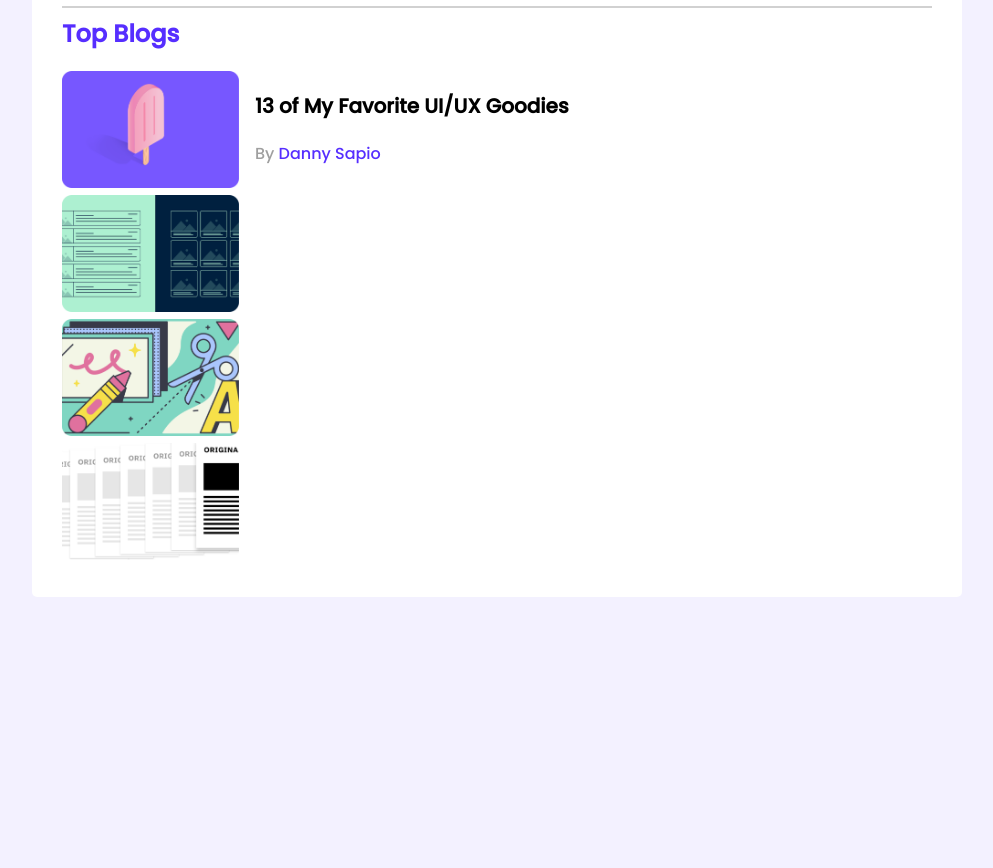
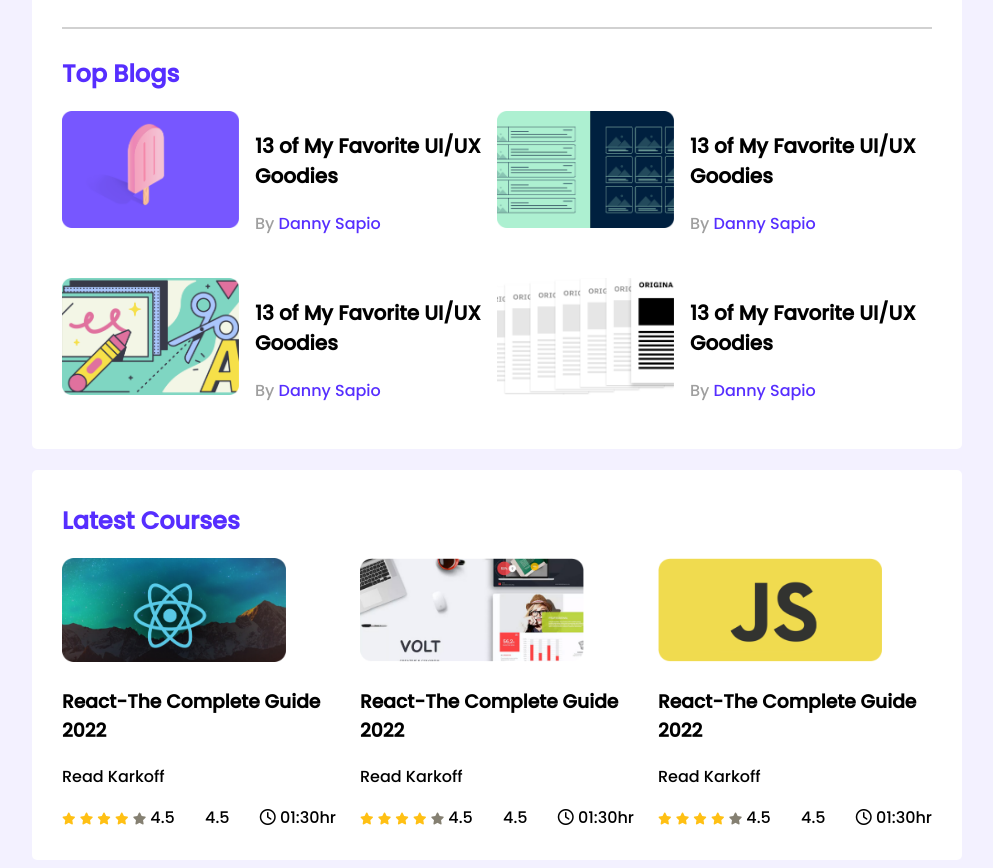
Before and after one commit to shanzida-rifa/leader-board-new, a plain HTML site: page index.html in a window 1280 px wide. Shown: the part 276-1144 px from the top of the page, without its empty margins (143-1136 px from the left). Before the commit the page ends 881 px from the top, so only its background shows below. Drawn offline with Linux system fonts and the light colour scheme.

Commit message:
courses added

```diff
--- a/CSS/style.css
+++ b/CSS/style.css
@@ -9,7 +9,8 @@ body {
 
 main {
     display: flex;
-    justify-content: center;
+    flex-direction: column;
+    align-items: center;
 }
 
 .container {
@@ -17,11 +18,12 @@ main {
     width: 870px;
     padding: 30px;
     border-radius: 5px;
+    margin-top: 21px;
 }
 
 hr {
     border: 1px solid #D1D1D1;
-
+    margin-bottom: 27px;
 }
 
 .section-title {
@@ -59,6 +61,12 @@ hr {
 }
 
 /* Top blogs style */
+.blogs {
+    display: grid;
+    grid-template-columns: repeat(2, 1fr);
+    grid-row-gap: 26px;
+}
+
 .blog {
     display: flex;
 }
@@ -86,3 +94,33 @@ hr {
     font-size: 16px;
     color: #562EFF;
 }
+
+/* courses styles */
+.courses {
+    display: grid;
+    grid-template-columns: repeat(3, 1fr);
+    grid-column-gap: 24px;
+}
+
+.course .course-banner img {
+    width: 224px;
+    height: 104px;
+}
+
+.course-info {
+    display: flex;
+    align-items: center;
+    justify-content: space-between;
+}
+
+.fa-star {
+    font-size: 12px;
+}
+
+.fa-star.filled {
+    color: #FFC014;
+}
+
+.fa-star.empty {
+    color: #858072;
+}
--- a/index.html
+++ b/index.html
@@ -6,6 +6,7 @@
     <meta http-equiv="X-UA-Compatible" content="IE=edge">
     <meta name="viewport" content="width=device-width, initial-scale=1.0">
     <title>Leader Board</title>
+    <script src="https://kit.fontawesome.com/0b29486e46.js" crossorigin="anonymous"></script>
     <link rel="stylesheet" href="CSS/style.css">
 </head>
 
@@ -62,28 +63,34 @@
                             <p class="blog-author">By <a href="">Danny Sapio</a></p>
                         </div>
                     </article>
-
-                </div>
-                <div class="blogs">
                     <article class="blog">
                         <div class="thumbnail">
                             <img src="images/blogs/blog-2.png" alt="">
                         </div>
+                        <div class="blog-info">
+                            <h3 class="blog-title">13 of My Favorite
+                                UI/UX Goodies</h3>
+                            <p class="blog-author">By <a href="">Danny Sapio</a></p>
+                        </div>
                     </article>
-
-                </div>
-                <div class="blogs">
                     <article class="blog">
                         <div class="thumbnail">
                             <img src="images/blogs/blog-3.png" alt="">
                         </div>
+                        <div class="blog-info">
+                            <h3 class="blog-title">13 of My Favorite
+                                UI/UX Goodies</h3>
+                            <p class="blog-author">By <a href="">Danny Sapio</a></p>
+                        </div>
                     </article>
-
-                </div>
-                <div class="blogs">
                     <article class="blog">
                         <div class="thumbnail">
                             <img src="images/blogs/blog-4.png" alt="">
+                        </div>
+                        <div class="blog-info">
+                            <h3 class="blog-title">13 of My Favorite
+                                UI/UX Goodies</h3>
+                            <p class="blog-author">By <a href="">Danny Sapio</a></p>
                         </div>
                     </article>
 
@@ -91,6 +98,84 @@
 
             </div>
         </section>
+        <!-- Latest Courses -->
+        <section class="container">
+            <h2 class="section-title">Latest Courses</h2>
+            <div class="courses">
+                <div class="course">
+                    <div class="course-banner"><img src="images/courses/course-1.png" alt=""></div>
+                    <div class="course-detail">
+                        <h3 class="course-title">
+                            React-The Complete Guide 2022
+                        </h3>
+                        <p class="course-author">Read Karkoff</p>
+                        <div class="course-info">
+                            <div class="rating">
+                                <i class="fa-solid fa-star filled"></i>
+                                <i class="fa-solid fa-star filled"></i>
+                                <i class="fa-solid fa-star filled"></i>
+                                <i class="fa-solid fa-star filled"></i>
+                                <i class="fa-solid fa-star empty"></i>
+                                <span>4.5</span>
+                            </div>
+                            <span>4.5</span>
+                            <div class="course-duration">
+                                <i class="fa-regular fa-clock"></i>
+                                01:30hr
+                            </div>
+                        </div>
+                    </div>
+                </div>
+                <div class="course">
+                    <div class="course-banner"><img src="images/courses/course-2.png" alt=""></div>
+                    <div class="course-detail">
+                        <h3 class="course-title">
+                            React-The Complete Guide 2022
+                        </h3>
+                        <p class="course-author">Read Karkoff</p>
+                        <div class="course-info">
+                            <div class="rating">
+                                <i class="fa-solid fa-star filled"></i>
+                                <i class="fa-solid fa-star filled"></i>
+                                <i class="fa-solid fa-star filled"></i>
+                                <i class="fa-solid fa-star filled"></i>
+                                <i class="fa-solid fa-star empty"></i>
+                                <span>4.5</span>
+                            </div>
+                            <span>4.5</span>
+                            <div class="course-duration">
+                                <i class="fa-regular fa-clock"></i>
+                                01:30hr
+                            </div>
+                        </div>
+                    </div>
+                </div>
+                <div class="course">
+                    <div class="course-banner"><img src="images/courses/course-3.png" alt=""></div>
+                    <div class="course-detail">
+                        <h3 class="course-title">
+                            React-The Complete Guide 2022
+                        </h3>
+                        <p class="course-author">Read Karkoff</p>
+                        <div class="course-info">
+                            <div class="rating">
+                                <i class="fa-solid fa-star filled"></i>
+                                <i class="fa-solid fa-star filled"></i>
+                                <i class="fa-solid fa-star filled"></i>
+                                <i class="fa-solid fa-star filled"></i>
+                                <i class="fa-solid fa-star empty"></i>
+                                <span>4.5</span>
+                            </div>
+                            <span>4.5</span>
+                            <div class="course-duration">
+                                <i class="fa-regular fa-clock"></i>
+                                01:30hr
+                            </div>
+                        </div>
+                    </div>
+                </div>
+            </div>
+        </section>
     </Main>
 </body>
 
```
